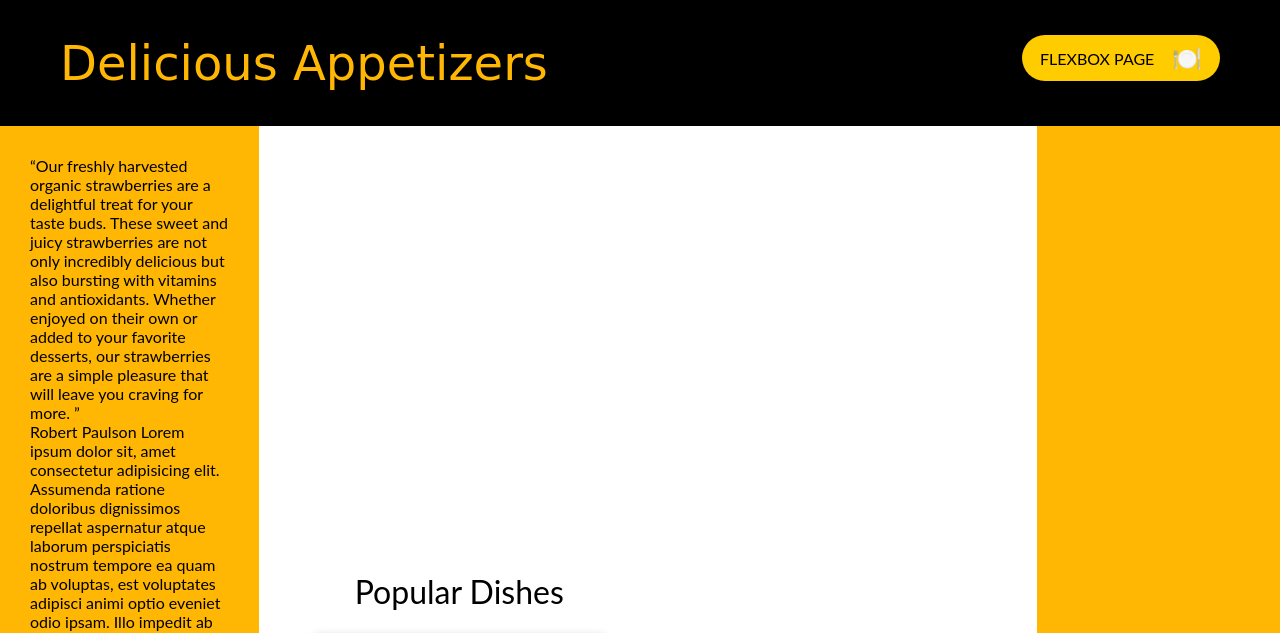
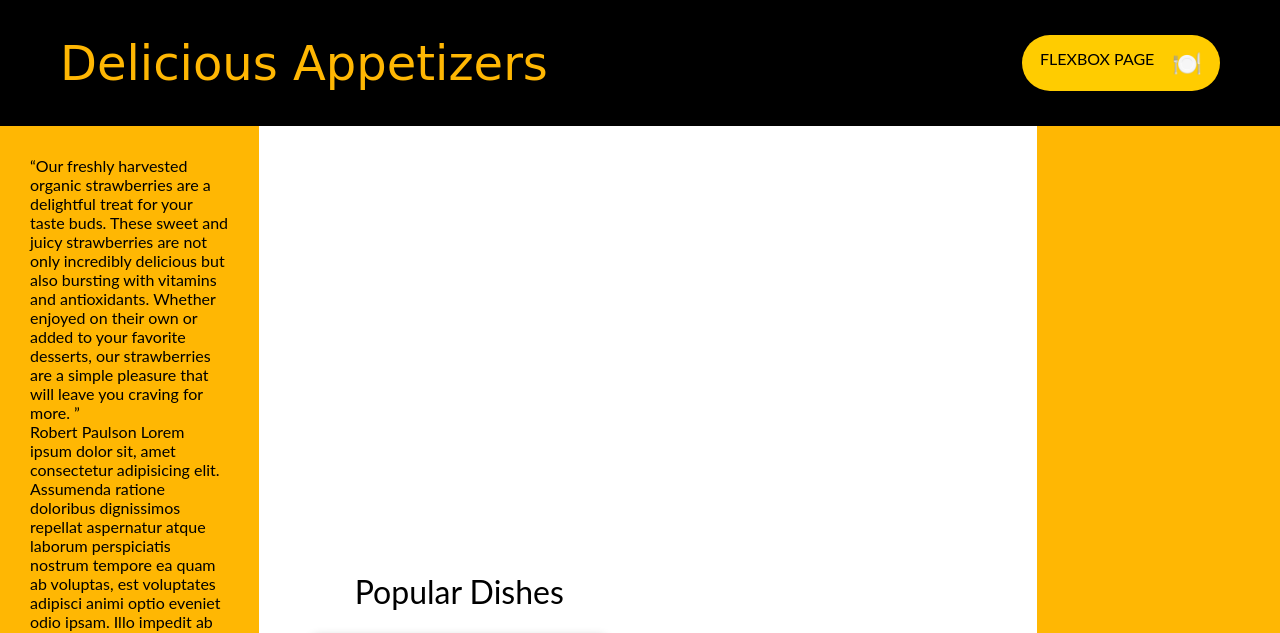
Before and after one commit to Uliana200407/Labwork2Web, a plain HTML site: page index.html in a window 1280 px wide. Shown: the top 633 px of the page. Drawn offline with Linux system fonts and the light colour scheme; grey boxes are pictures that could not be loaded.

Commit message:
deleted smth

```diff
--- a/css/style.css
+++ b/css/style.css
@@ -66,7 +66,6 @@ header .logo:hover {
     border-radius: 100px;
     position: relative;
     min-width: 120px;
-    max-height: 18px;
     display: inline-block;
 }
 
```
